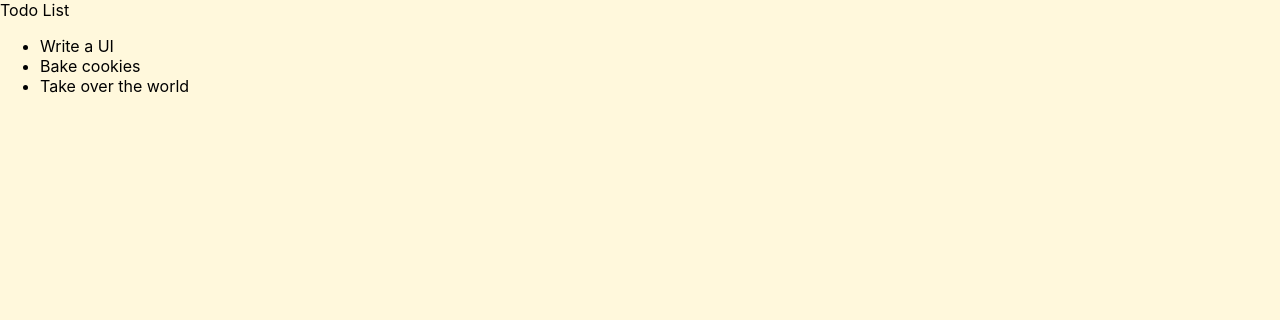
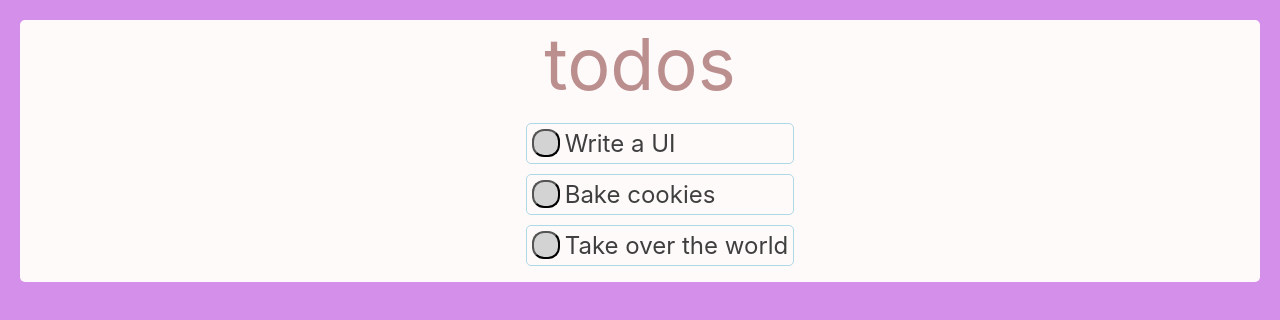
Before and after one commit to rosalie0/React-hw-Todos, a React (Create React App) app: page / in a window 1280 px wide. Shown: the top 320 px of the page. Built offline with nearby package versions, Linux system fonts and the light colour scheme; the HTML template or start-up script is replaced by a standard one.

Commit message:
css styling

```diff
--- a/src/App.css
+++ b/src/App.css
@@ -1,3 +1,48 @@
 body {
-	background-color: cornsilk;
+	background-color: rgb(212, 143, 235);
+	color: rgb(63, 63, 63);
 }
+
+.App {
+	display: flex;
+	flex-direction: column;
+	justify-content: center;
+	align-items: center;
+
+	margin: 20px;
+	border-radius: 5px;
+	background-color: snow;
+}
+
+header {
+	font-size: 72px;
+	color: rosybrown;
+}
+ul {
+	display: flex;
+	flex-direction: column;
+	gap: 10px;
+}
+
+li {
+	display: flex;
+	align-content: baseline;
+	list-style: none;
+	font-size: 24px;
+
+	border: solid 1px lightblue;
+	border-radius: 5px;
+	padding: 5px;
+}
+
+li:hover {
+	background-color: lavenderblush;
+}
+
+.todoCheckbox {
+	height: 28px;
+	width: 28px;
+	border-radius: 12px;
+	margin-right: 5px;
+	background-color: lightgrey;
+}
--- a/src/App.js
+++ b/src/App.js
@@ -7,8 +7,9 @@ function App() {
 	const [todos, setTodos] = useState(dummyData);
 	return (
 		<div className="App">
-			<header>Todo List</header>
+			<header>todos</header>
 			<div className="todo-container">
+				{/* <label>Todo Checkbox Label</label> */}
 				<ul>
 					{todos.map((todoName) => (
 						<SingleToDo key={todoName} todoName={todoName} />
--- a/src/components/SingleTodo.jsx
+++ b/src/components/SingleTodo.jsx
@@ -2,7 +2,12 @@
 import React from 'react';
 
 const SingleToDo = ({ todoName }) => {
-	return <li>{todoName}</li>;
+	return (
+		<li>
+			<input type="button" className="todoCheckbox" />
+			{todoName}
+		</li>
+	);
 };
 
 export default SingleToDo;
```
